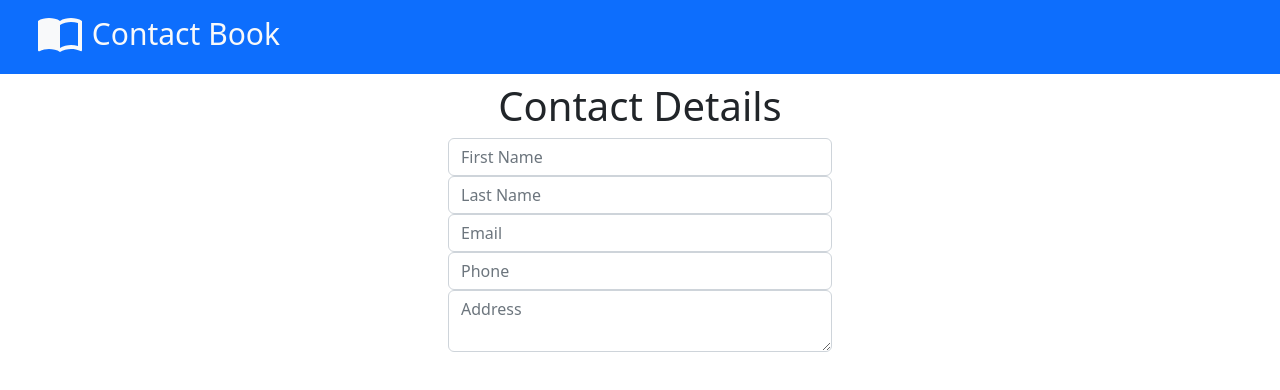
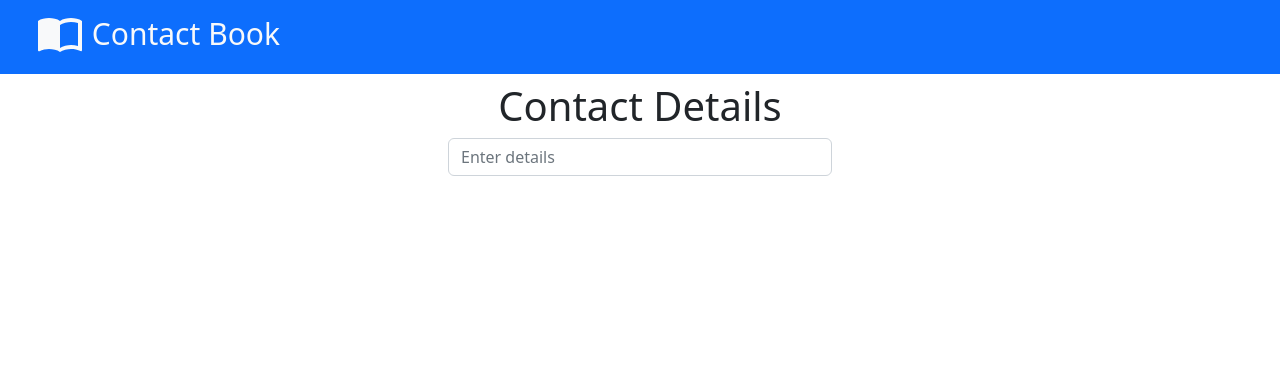
Before and after one commit to Abdurrehman2021-CS-44/contact-book, a React (Create React App) app: page / in a window 1280 px wide. Shown: the top 390 px of the page. Built offline with nearby package versions, Linux system fonts and the light colour scheme.

Commit message:
Implement popup effect on contact details input fields

```diff
--- a/src/App.css
+++ b/src/App.css
@@ -8,10 +8,6 @@
 
 .contact-details {
   text-align: center;
-  /* width: 40%; */
   padding: 0 35%;
+  position: relative;
 }
-
-.contact-details:nth-child(2) {
-  font-size: larger;
-}
--- a/src/components/ContactDetails.js
+++ b/src/components/ContactDetails.js
@@ -1,5 +1,6 @@
-import { useReducer } from "react";
+import { useReducer, useState } from "react";
 import InputField from "./InputField";
+import AddCircleIcon from '@mui/icons-material/AddCircle';
 
 const actionOnDetails = (currentState, action) => {
     switch (action.type){
@@ -19,7 +20,8 @@ const ContactDetails = () => {
         phoneNum: "",
         address:"",
     }
-    const [details, dispatch] = useReducer(actionOnDetails, initialState)
+    const [details, dispatch] = useReducer(actionOnDetails, initialState);
+    const [isClicked, setIsClicked] = useState(false);
 
     const handleChange = (event) => {
         const inputValue = event.target.value;
@@ -28,10 +30,17 @@ const ContactDetails = () => {
         console.log(details);
     }
 
+    const handleClick = () => {
+        setIsClicked(true);
+    }
+
     return (
         <>
             <h1 className="display-6 my-2">Contact Details</h1>
             <div className="contact-details">
+            {
+                isClicked ?
+                <>
                     <InputField onClicked={dispatch} value={details.fName} name="fName" type="text" placeholder="First Name" />
                     <InputField onClicked={dispatch} value={details.lName} name="lName" type="text" placeholder="Last Name" />
                     <InputField onClicked={dispatch} value={details.email} name="email" type="email" placeholder="Email" />
@@ -39,8 +48,12 @@ const ContactDetails = () => {
                     <div class="mb-3">
                         <textarea name="address" className="form-control" id="exampleFormControlTextarea1" rows="2" placeholder="Address" onChange={handleChange}></textarea>
                     </div>
+                    <AddCircleIcon className="text-primary" style={{fontSize: "3rem", position: "absolute", bottom: "-27px", right: "455px"}} />
+                </>
+                :
+                <input type="text" className="form-control" placeholder="Enter details" onClick={handleClick} />
+            }
             </div>
-
         </>
     )
 };
```
Lines whose indentation alone changed are shown as unchanged.
